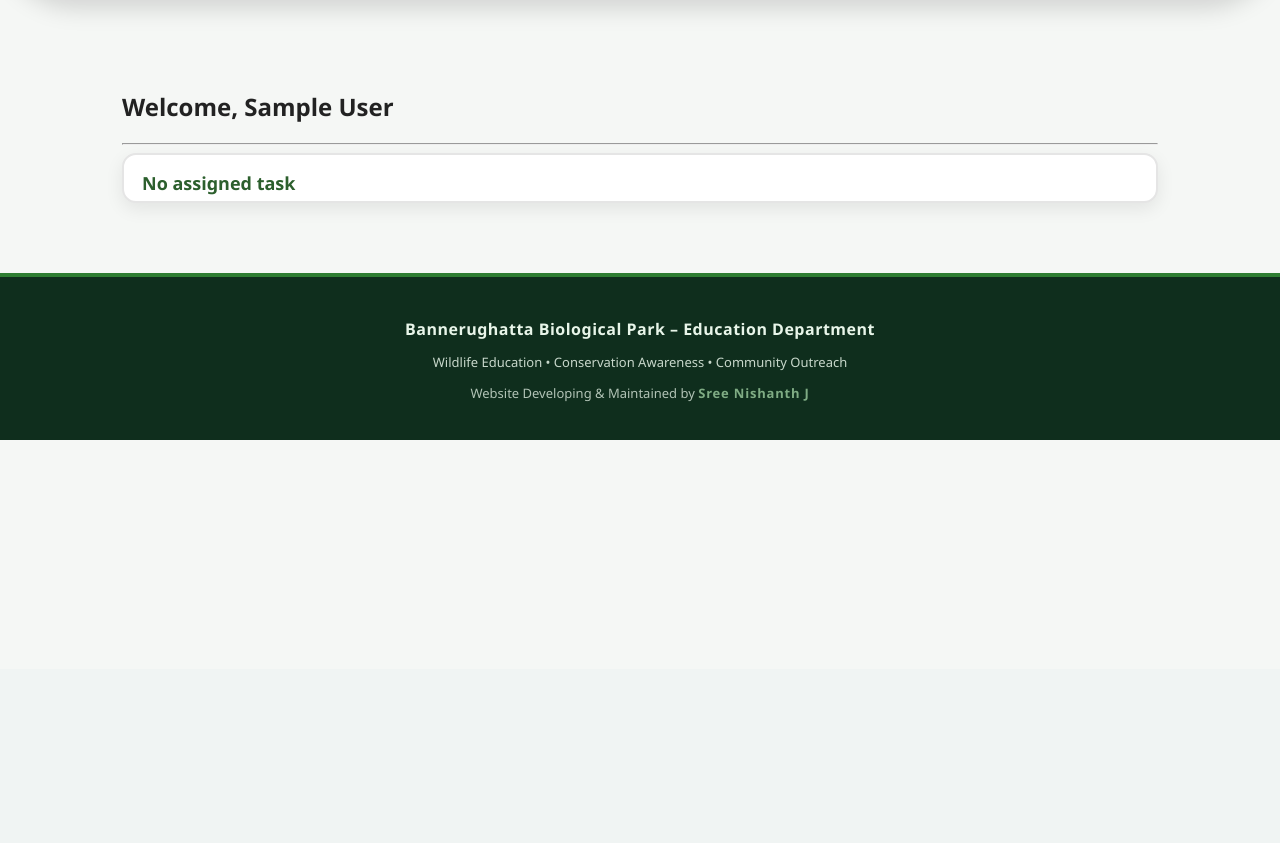
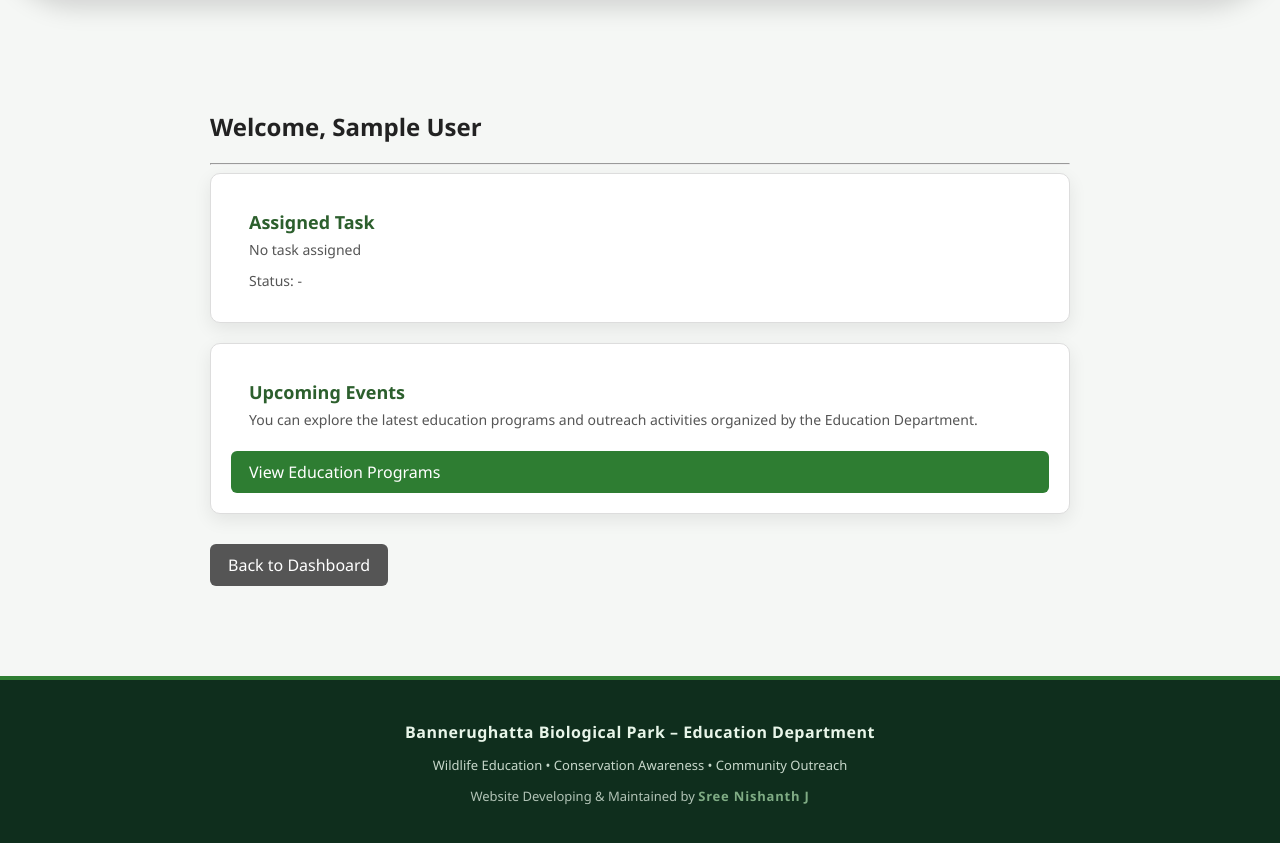
Before and after one commit to nishanthjavahar/bbp-education-website, a Flask app: page /volunteer/dashboard in a window 1280 px wide. Shown: the part 131-974 px from the top of the page. Before the commit the page ends 571 px from the top, so only its background shows below. Run offline with Flask 3, Linux system fonts and the light colour scheme; the visitor is signed in with stand-in values (Sample User, id 1); some libraries are stand-ins or nearby versions.

Commit message:
Added education programs link to volunteer dashboard

```diff
--- a/templates/volunteer_dashboard.html
+++ b/templates/volunteer_dashboard.html
@@ -3,32 +3,62 @@
 {% block title %}Volunteer Dashboard{% endblock %}
 
 {% block content %}
-<div class="container" style="padding:40px;">
+
+<div class="container" style="max-width:900px;margin:40px auto;padding:20px;">
 
     <h2>Welcome, {{ session.user_name }}</h2>
     <hr>
-    <div class="card">
-        <h3> No assigned task </h3>
 
+    <!-- ASSIGNED TASK -->
+    <div class="card" style="padding:20px;margin-bottom:20px;border:1px solid #ddd;border-radius:10px;">
+        <h3>Assigned Task</h3>
+        <p>No task assigned</p>
+        <p>Status: -</p>
+    </div>
 
+    <!-- UPCOMING EVENT -->
+    <div class="card" style="padding:20px;margin-bottom:20px;border:1px solid #ddd;border-radius:10px;">
+        <h3>Upcoming Events</h3>
 
+        <p>
+            You can explore the latest education programs and outreach
+            activities organized by the Education Department.
+        </p>
 
-
-
-
+        <a href="https://bbp-education.onrender.com/education-programs"
+           style="
+           display:inline-block;
+           margin-top:10px;
+           padding:10px 18px;
+           background:#2E7D32;
+           color:white;
+           border-radius:6px;
+           text-decoration:none;
+           font-weight:500;
+           ">
+           View Education Programs
+        </a>
 
     </div>
 
-    <!--div class="card">
-        <h3>Assigned Task</h3>
-        <p>Assist in Wildlife Awareness Camp – Sunday 10 AM</p>
-        <p>Status: Pending</p>
+
+    <!-- BACK BUTTON -->
+    <div style="margin-top:30px;">
+
+        <a href="{{ url_for('volunteer_dashboard') }}"
+           style="
+           display:inline-block;
+           padding:10px 18px;
+           background:#555;
+           color:white;
+           border-radius:6px;
+           text-decoration:none;
+           ">
+           Back to Dashboard
+        </a>
+
     </div>
 
-    <div class="card">
-        <h3>Upcoming Event</h3>
-        <p>School Outreach Program – Friday 2 PM</p>
-    </div>
+</div>
 
-</div-->
 {% endblock %}
```
